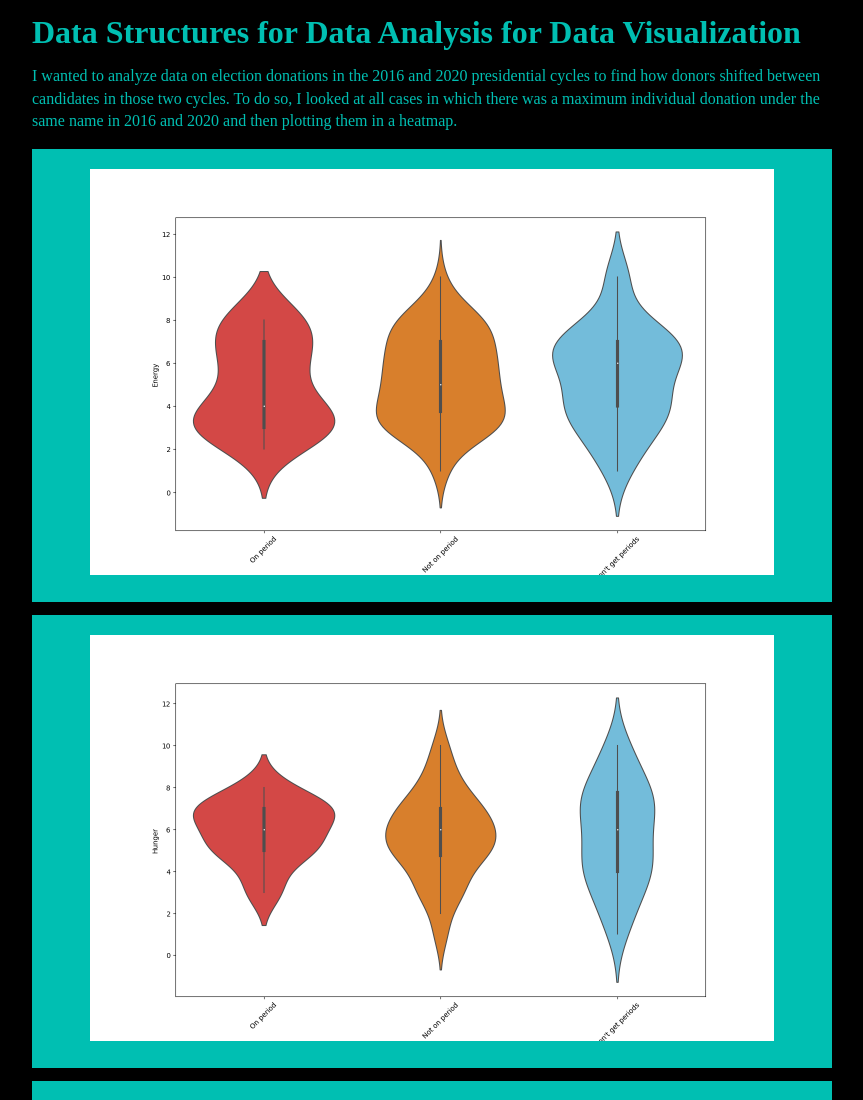
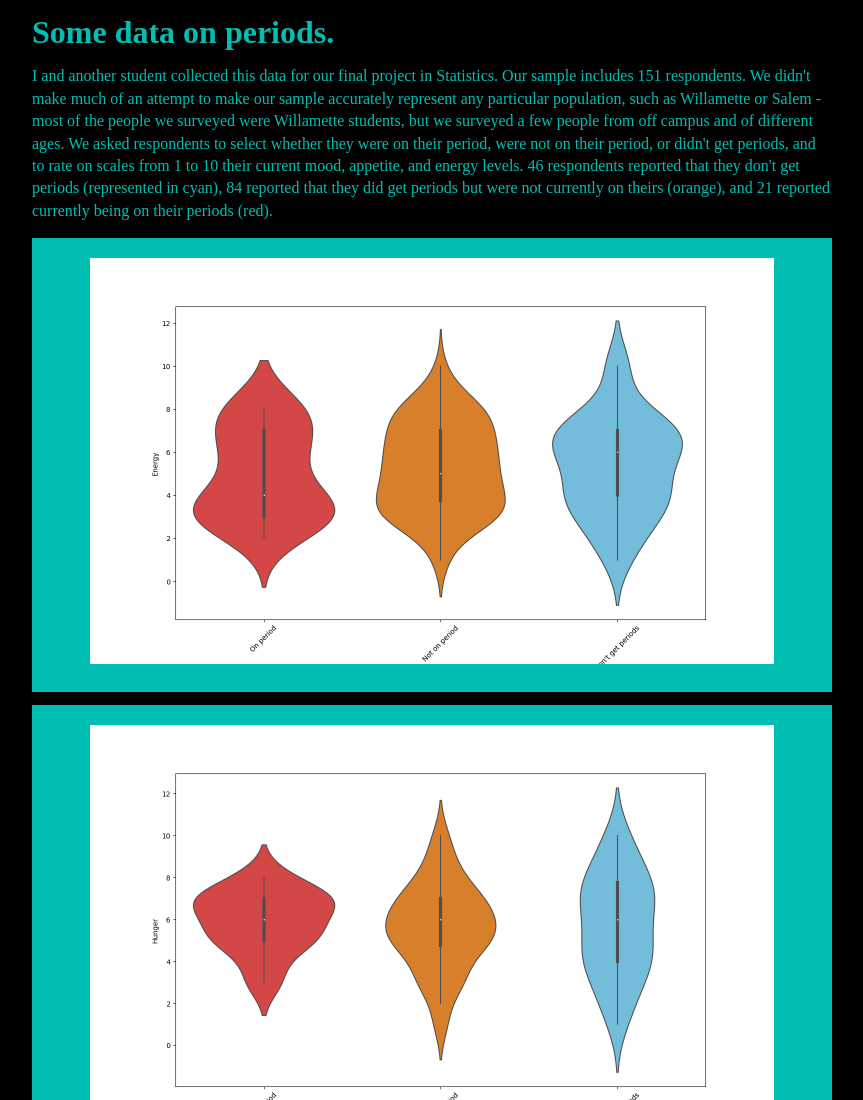
Before and after one commit to MaryR0se/data-structures-final, a plain HTML site: page index.html in a window 1280 px wide. Shown: the top 1100 px of the page, without its empty margins (208-1071 px from the left). Drawn offline with Linux system fonts and the light colour scheme.

Commit message:
Add files via upload

```diff
--- a/index.html
+++ b/index.html
@@ -60,9 +60,9 @@
     }
 </style>
 
-<h1 id="preamble">Data Structures for Data Analysis for Data Visualization</h1>
+<h1 id="preamble">Some data on periods.</h1>
 
-<p>I wanted to analyze data on election donations in the 2016 and 2020 presidential cycles to find how donors shifted between candidates in those two cycles. To do so, I looked at all cases in which there was a maximum individual donation under the same name in 2016 and 2020 and then plotting them in a heatmap.</p>
+<p>I and another student collected this data for our final project in Statistics. Our sample includes 151 respondents. We didn't make much of an attempt to make our sample accurately represent any particular population, such as Willamette or Salem - most of the people we surveyed were Willamette students, but we surveyed a few people from off campus and of different ages. We asked respondents to select whether they were on their period, were not on their period, or didn't get periods, and to rate on scales from 1 to 10 their current mood, appetite, and energy levels. 46 respondents reported that they don't get periods (represented in cyan), 84 reported that they did get periods but were not currently on theirs (orange), and 21 reported currently being on their periods (red).</p>
 
 <center>
   <pre><code><img src="Energy.png" height=640px style="width:684px;height:406px;"></pre></code>
```
